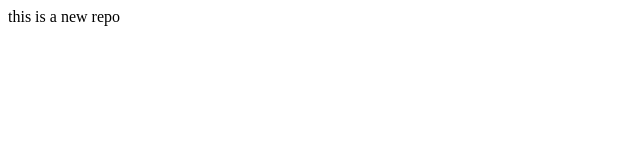
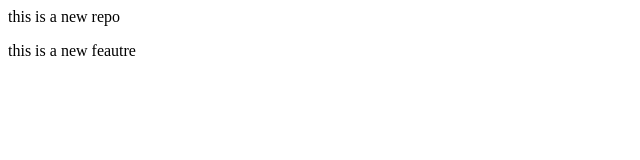
Before and after one commit to Aatir15/local-repo, a plain HTML site: page index.html in a window 1280 px wide. Shown: the whole page, without its empty margins (0-640 px from the left). Drawn offline with Linux system fonts and the light colour scheme.

Commit message:
add new feautre

```diff
--- a/index.html
+++ b/index.html
@@ -1 +1,2 @@
 <p>this is a new repo</p>
+<p>this is a new feautre</p>
```
